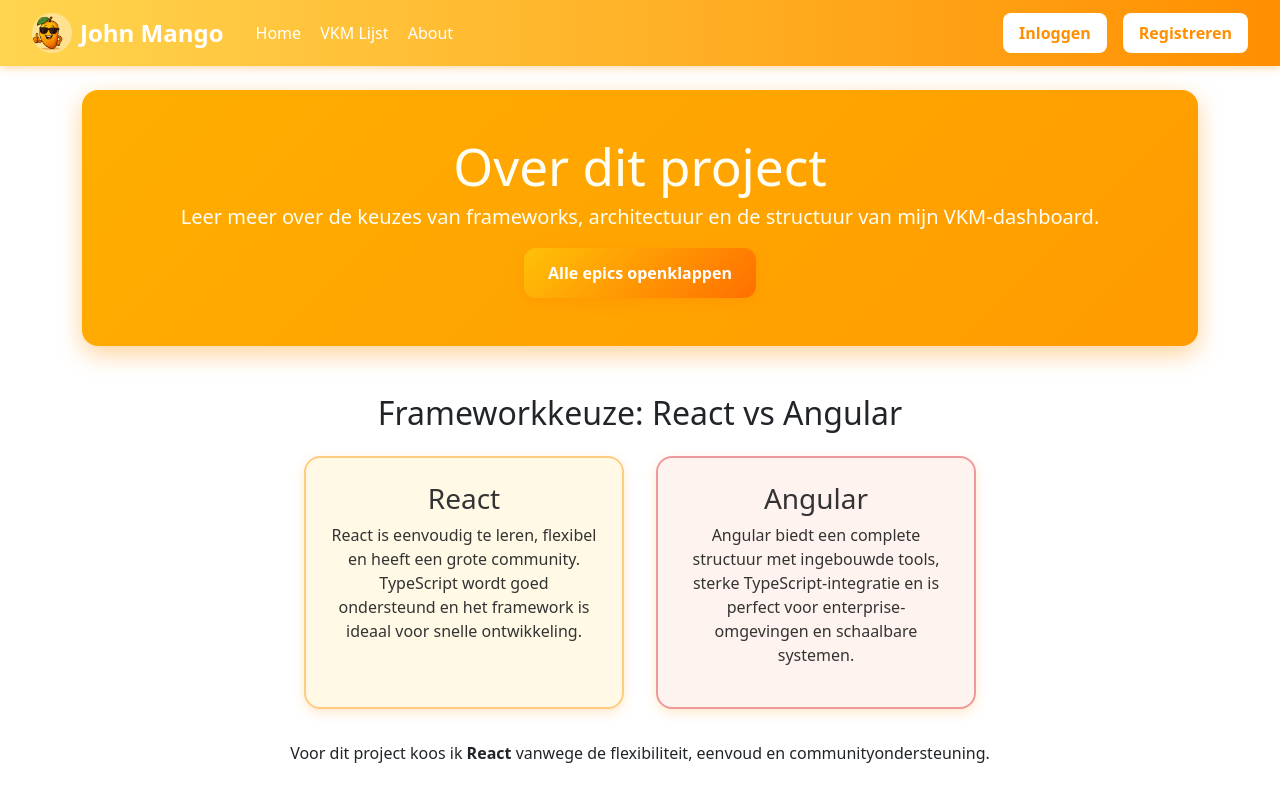
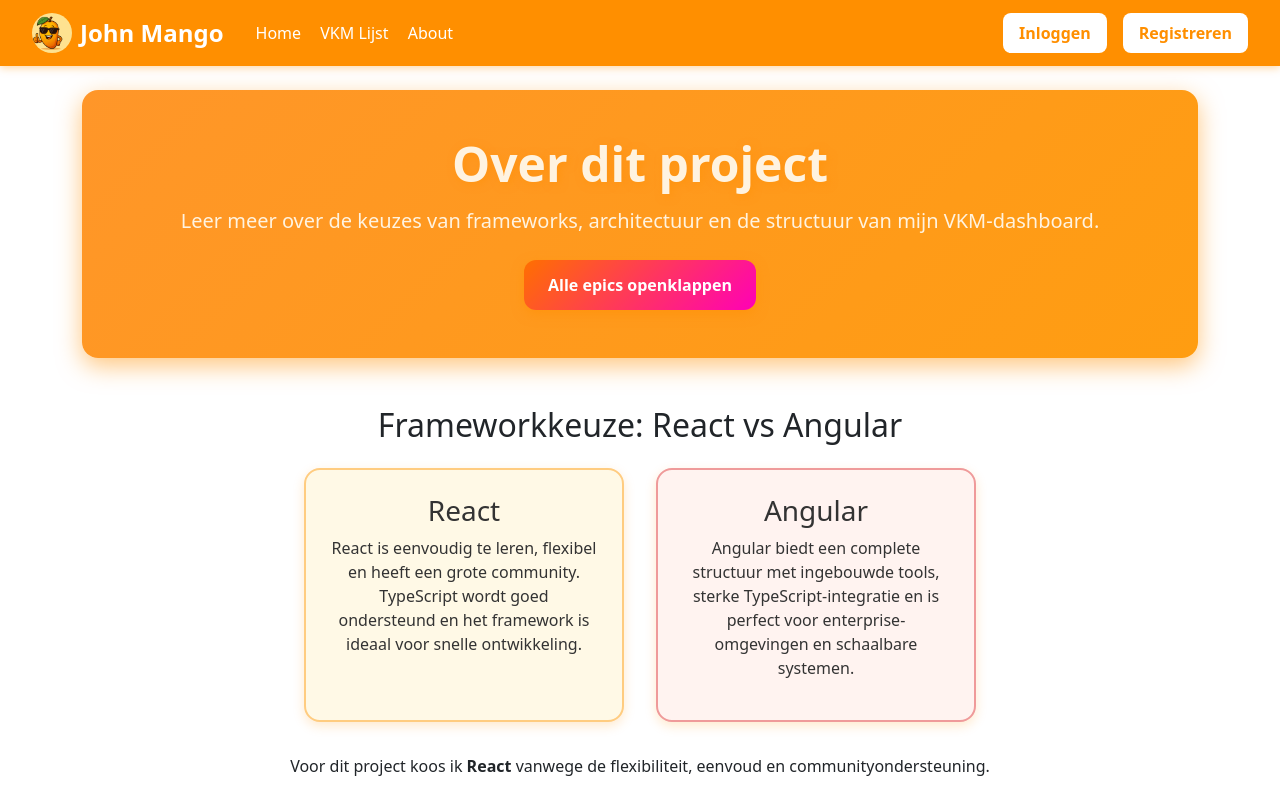
Before and after one commit to JohnBeunBV/KeuzeKompasJohnMango, a React (Vite) app in the folder react-app/: page /about in a window 1280 px wide. Shown: the top 800 px of the page. Built offline with nearby package versions, Linux system fonts and the light colour scheme; no server answers.

Commit message:
ui redelijk verbeterd (aibo is dik) [hij moet nu staan want zitten wordt hem teveel]

```diff
--- a/react-app/src/presentation/index.css
+++ b/react-app/src/presentation/index.css
@@ -39,7 +39,7 @@ h1 {
 
 .navbar,
 .footer {
-  background: linear-gradient(to right, #FFD54F, #FF8F00); /* mango-achtig */
+  background: linear-gradient(#ff8f00); /* mango-achtig */
   color: white;
 }
 
@@ -177,7 +177,7 @@ html {
 }
 
 .nav-btn.logout {
-  background: linear-gradient(135deg, #ffd54f, #ff8f00);
+  background: linear-gradient(135deg, #ff6f00, #ff00b7);
   color: white;
 }
 
@@ -394,7 +394,7 @@ html {
   min-height: 100vh;          /* Zelfde hoogte behouden */
   margin: 0;                  /* Geen ruimte rondom */
   padding: 0;                 /* Geen binnenruimte */
-  background: linear-gradient(135deg, #fff8e1, #ffe082, #ffd54f, #ffb300, #ff8f00);
+  background: linear-gradient(135deg, #ff7700, #ffe082, #ffd54f, #ffb300, #ff8f00);
   background-size: 300% 300%;
   background-position: center;
   animation: gradientFlow 8s ease infinite;
@@ -822,10 +822,10 @@ html {
   /* Dynamische mango-gradient */
   background: linear-gradient(
     -45deg,
-    #fff8e1,
-    #ffe082,
-    #ffb300,
-    #ff8f00
+    #ffa200,
+    #ff9430,
+    #fffb04
+
   );
   background-size: 400% 400%;
   animation: mangoWave 10s ease infinite;
@@ -996,7 +996,8 @@ html {
   }
 }
 
-.about-header {
+/* .about-header (we gebruiken de homepage  header nu voor de about page)
+{
   background: linear-gradient(135deg, #ffe082, #ffb300, #ff8f00);
   color: #fffef5;
   padding: 3rem;
@@ -1005,7 +1006,7 @@ html {
   box-shadow: 0 8px 25px rgba(255, 143, 0, 0.4);
   animation: mangoFlow 10s ease infinite;
   background-size: 400% 400%;
-}
+} */
 
 @keyframes mangoFlow {
   0% { background-position: 0% 50%; }
@@ -1119,7 +1120,7 @@ html {
 
 
 .btn-header {
-  background: linear-gradient(135deg, #ffc107, #ff6f00);
+  background: linear-gradient(135deg, #ff6f00, #ff00b7);
   color: white;
   font-weight: 700;
   padding: 0.8rem 1.5rem;
--- a/react-app/src/presentation/pages/AboutPage.tsx
+++ b/react-app/src/presentation/pages/AboutPage.tsx
@@ -176,7 +176,7 @@ const AboutPage: React.FC = () => {
 
   return (
     <div className="about-page">
-      <header className="about-header">
+      <header className="homepage-header">
         <h1>Over dit project</h1>
         <p className="lead">
           Leer meer over de keuzes van frameworks, architectuur en de structuur van mijn VKM-dashboard.
```
